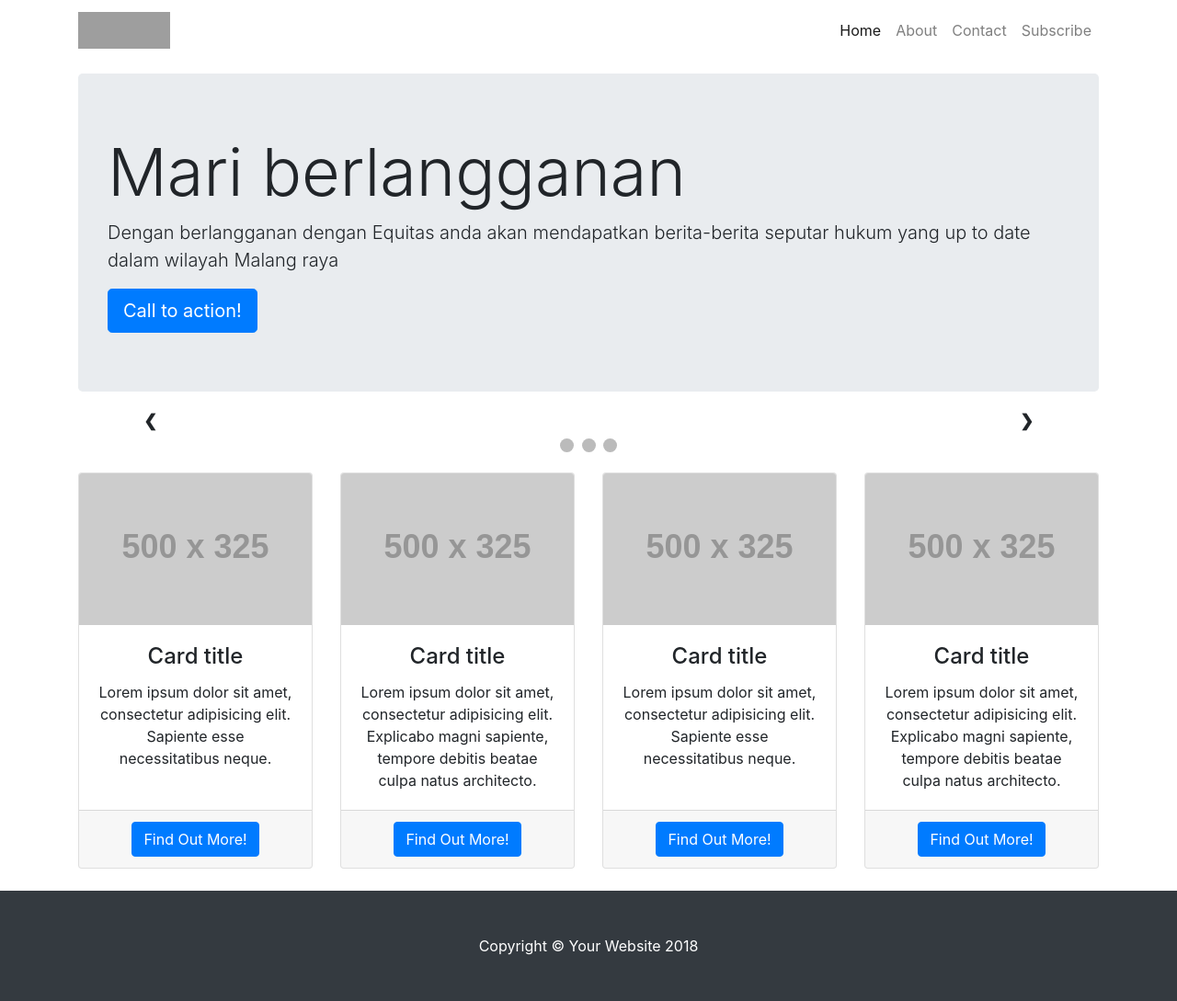
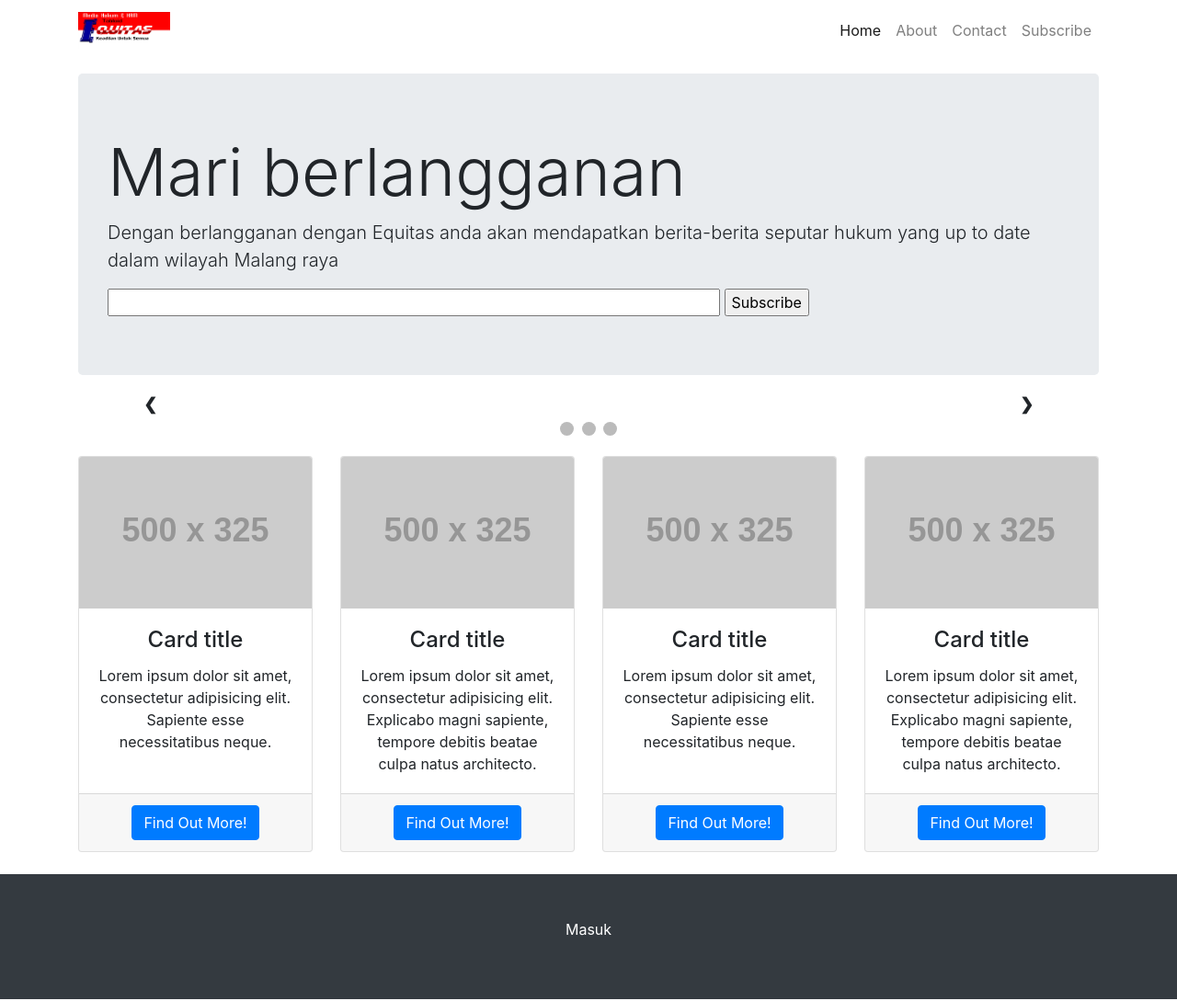
Before and after one commit to AlexanderSid/fppbw, a CodeIgniter app: the page made by application/views/Home.php in a window 1280 px wide. Shown: the whole page at 92% size. Run offline with CodeIgniter, Linux system fonts and the light colour scheme; grey boxes labelled with a size stand in for pictures from a placeholder-image service; some libraries are stand-ins or nearby versions; grey boxes are pictures that could not be loaded.

Commit message:
Update Home.php

```diff
--- a/application/views/Home.php
+++ b/application/views/Home.php
@@ -13,6 +13,11 @@
     <!-- Bootstrap core CSS -->
     <link href="assets/vendor/bootstrap/css/bootstrap.min.css" rel="stylesheet">
 	<style >
+#link-container {
+    text-align: center;
+}
+
+
 	</style>
     <!-- Custom styles for this template -->
     <link href="assets/css/heroic-features.css" rel="stylesheet">
@@ -24,7 +29,7 @@
     <!-- Navigation -->
     <nav class="navbar navbar-expand-lg navbar-light bg-white fixed-top ">
       <div class="container">
-        <img class="navbar-brand" src="assets/img/eq.png"href="#" height="50" width="100"></a>
+        <img class="navbar-brand" src="assets/img/eq3.png"href="#" height="50" width="100"></a>
         <button class="navbar-toggler" type="button" data-toggle="collapse" data-target="#navbarResponsive" aria-controls="navbarResponsive" aria-expanded="false" aria-label="Toggle navigation">
           <span class="navbar-toggler-icon"></span>
         </button>
@@ -56,7 +61,11 @@
       <header class="jumbotron my-4">
         <h1 class="display-3">Mari berlangganan</h1>
         <p class="lead">Dengan berlangganan dengan Equitas anda akan mendapatkan berita-berita seputar hukum yang up to date dalam wilayah Malang raya</p>
-        <a href="#" class="btn btn-primary btn-lg">Call to action!</a>
+        <form action="<?php echo site_url('Subscribe/register_user'); ?>" method="post">
+        <input type="text" name="email" size="60">
+        <input type="submit" value="Subscribe">
+
+      </form>
       </header>
 
 
@@ -66,19 +75,19 @@
   <!-- Full-width images with number and caption text -->
   <div class="mySlides fade">
     <div class="numbertext">1 / 3</div>
-    <img src="img1.jpg" style="width:100%">
+    <img src="assets/img/eq3.png" style="width:100%">
     <div class="text">Caption Text</div>
   </div>
 
   <div class="mySlides fade">
     <div class="numbertext">2 / 3</div>
-    <img src="img2.jpg" style="width:100%">
+    <img src="assets/img/eq3.png" style="width:100%">
     <div class="text">Caption Two</div>
   </div>
 
   <div class="mySlides fade">
     <div class="numbertext">3 / 3</div>
-    <img src="img3.jpg" style="width:100%">
+    <img src="assets/img/eq3.png" style="width:100%">
     <div class="text">Caption Three</div>
   </div>
 
@@ -161,7 +170,11 @@
     <!-- Footer -->
     <footer class="py-5 bg-dark">
       <div class="container">
-        <p class="m-0 text-center text-white">Copyright &copy; Your Website 2018</p>
+        <p class="m-0 text-center text-white"></p>
+
+      </div>
+      <div id=link-container>
+      <a class="text-white" href="<?php echo site_url('login'); ?>">Masuk</p>
       </div>
       <!-- /.container -->
     </footer>
```
